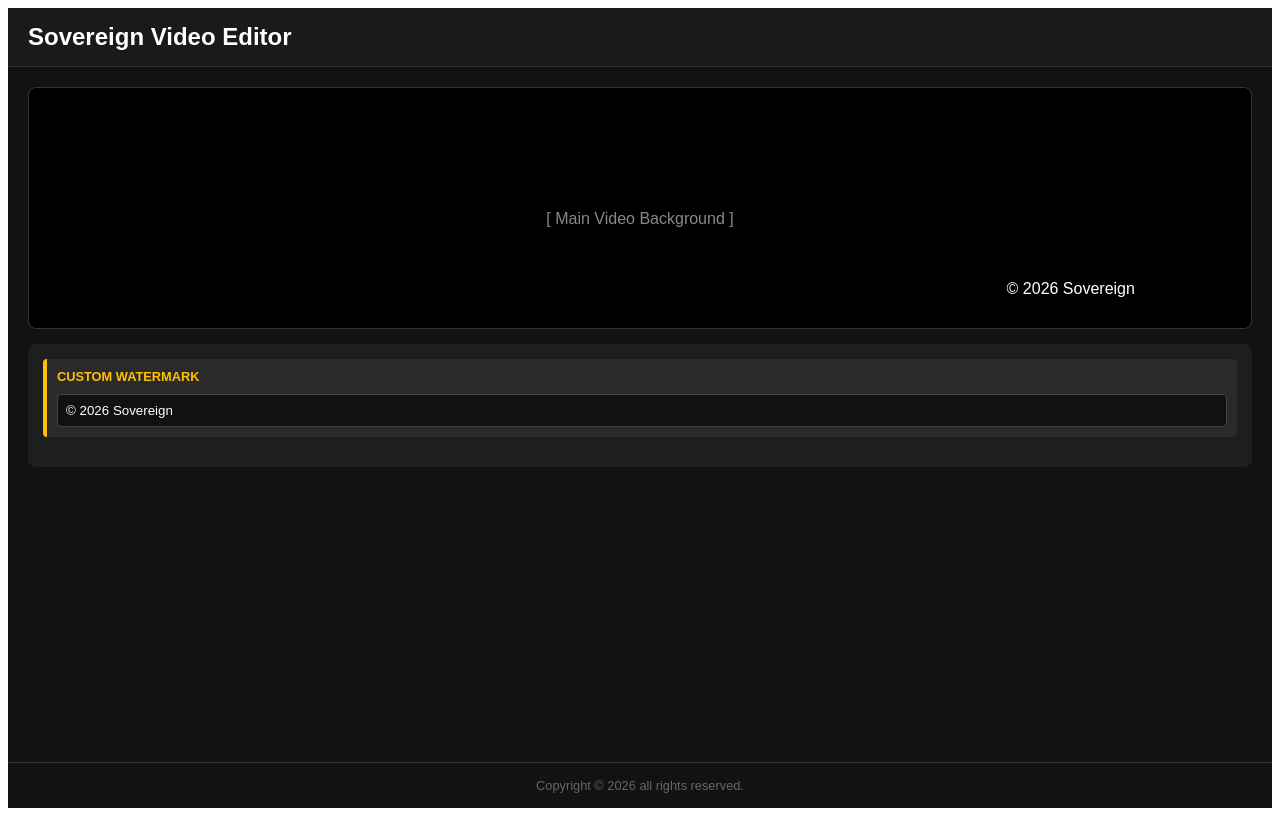
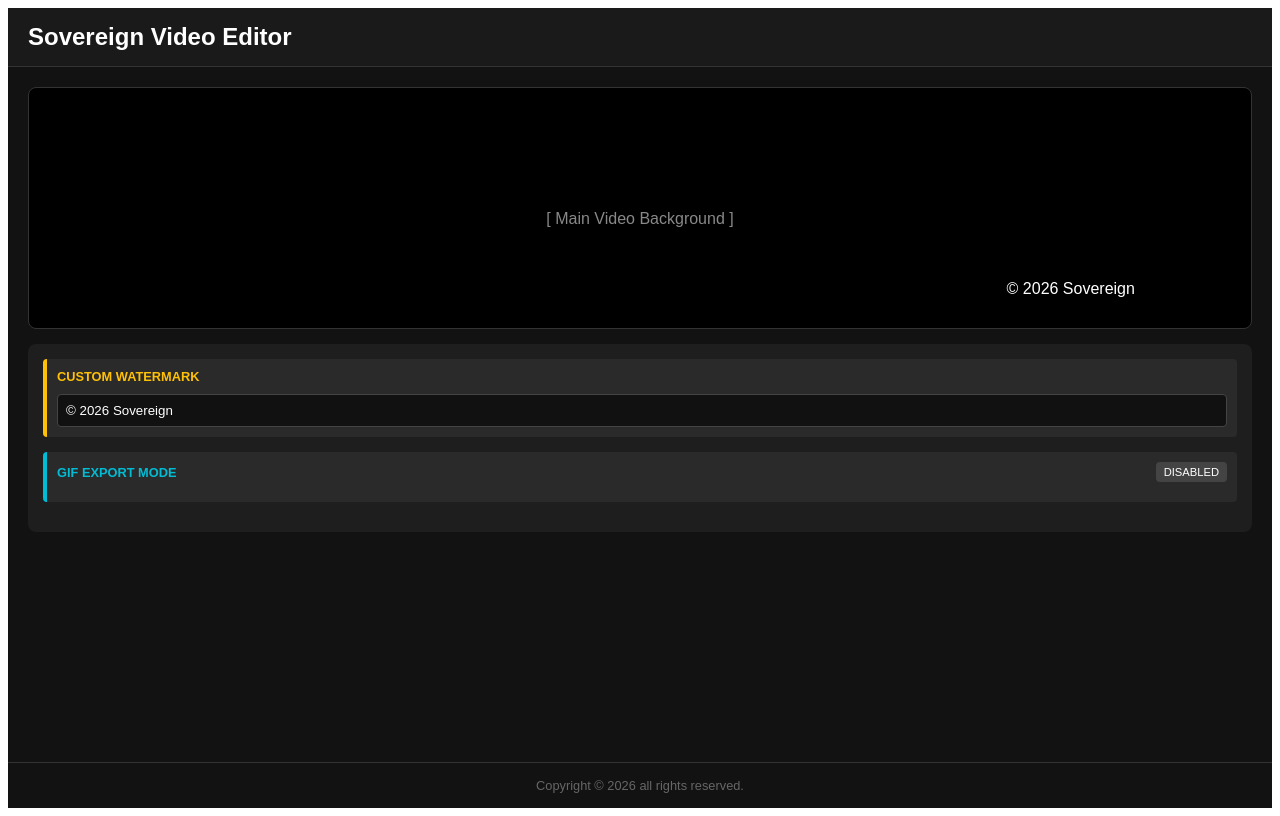
Before and after one commit to xNoOnex/Sovereign-Video-Editor, a React (Vite) app: page / in a window 1280 px wide. Built offline with nearby package versions, Linux system fonts and the light colour scheme.

Commit message:
feat: Add high-tier GIF export UI panel

```diff
--- a/src/Editor.jsx
+++ b/src/Editor.jsx
@@ -3,11 +3,12 @@ import React, { useState } from 'react';
 export default function Editor() {
   const [timeline, setTimeline] = useState({
     mainVideo: { volume: 1.0 },
-    watermark: { active: true, text: '© 2026 Sovereign', x: 80, y: 80 }
+    watermark: { active: true, text: '© 2026 Sovereign', x: 80, y: 80 },
+    gifExport: { active: false, start: 0, end: 5 } // New GIF state
   });
 
   return (
-    <div style={{ display: 'flex', flexDirection: 'column', gap: '15px', height: '100%' }}>
+    <div style={{ display: 'flex', flexDirection: 'column', gap: '15px', height: '100%', paddingBottom: '20px' }}>
 
       {/* Real-time Preview Area */}
       <div style={{ height: '30vh', backgroundColor: '#000', borderRadius: '8px', position: 'relative', border: '1px solid #333' }}>
@@ -21,18 +22,53 @@ export default function Editor() {
         )}
       </div>
 
-      <div style={{ backgroundColor: '#1e1e1e', padding: '15px', borderRadius: '8px', flex: 1 }}>
+      <div style={{ backgroundColor: '#1e1e1e', padding: '15px', borderRadius: '8px', flex: 1, overflowY: 'auto' }}>
+
+        {/* Custom Watermark Panel */}
         <div style={{ marginBottom: '15px', padding: '10px', backgroundColor: '#2a2a2a', borderLeft: '4px solid #FFC107', borderRadius: '4px' }}>
           <div style={{ fontSize: '0.8rem', color: '#FFC107', marginBottom: '10px', fontWeight: 'bold' }}>CUSTOM WATERMARK</div>
-          <div style={{ display: 'flex', gap: '10px', alignItems: 'center' }}>
-            <input
-              type="text"
-              value={timeline.watermark.text}
-              onChange={(e) => setTimeline(prev => ({ ...prev, watermark: { ...prev.watermark, text: e.target.value } }))}
-              style={{ flex: 1, padding: '8px', backgroundColor: '#111', color: '#fff', border: '1px solid #444', borderRadius: '4px' }}
-            />
+          <input
+            type="text"
+            value={timeline.watermark.text}
+            onChange={(e) => setTimeline(prev => ({ ...prev, watermark: { ...prev.watermark, text: e.target.value } }))}
+            style={{ width: '100%', padding: '8px', backgroundColor: '#111', color: '#fff', border: '1px solid #444', borderRadius: '4px', boxSizing: 'border-box' }}
+          />
+        </div>
+
+        {/* High-Fidelity GIF Creator Panel */}
+        <div style={{ marginBottom: '15px', padding: '10px', backgroundColor: '#2a2a2a', borderLeft: '4px solid #00BCD4', borderRadius: '4px' }}>
+          <div style={{ display: 'flex', justifyContent: 'space-between', alignItems: 'center', marginBottom: '10px' }}>
+            <div style={{ fontSize: '0.8rem', color: '#00BCD4', fontWeight: 'bold' }}>GIF EXPORT MODE</div>
+            <button
+              onClick={() => setTimeline(prev => ({ ...prev, gifExport: { ...prev.gifExport, active: !prev.gifExport.active } }))}
+              style={{ padding: '4px 8px', backgroundColor: timeline.gifExport.active ? '#00BCD4' : '#444', color: 'white', border: 'none', borderRadius: '4px', fontSize: '0.7rem' }}
+            >
+              {timeline.gifExport.active ? 'ENABLED' : 'DISABLED'}
+            </button>
           </div>
+
+          {timeline.gifExport.active && (
+            <div style={{ display: 'flex', gap: '10px', marginTop: '10px' }}>
+              <div style={{ flex: 1 }}>
+                <label style={{ fontSize: '0.7rem', color: '#aaa' }}>Start (sec)</label>
+                <input
+                  type="number" min="0" step="0.1" value={timeline.gifExport.start}
+                  onChange={(e) => setTimeline(prev => ({ ...prev, gifExport: { ...prev.gifExport, start: parseFloat(e.target.value) } }))}
+                  style={{ width: '100%', padding: '8px', backgroundColor: '#111', color: '#fff', border: '1px solid #444', borderRadius: '4px', boxSizing: 'border-box' }}
+                />
+              </div>
+              <div style={{ flex: 1 }}>
+                <label style={{ fontSize: '0.7rem', color: '#aaa' }}>End (sec)</label>
+                <input
+                  type="number" min="0" step="0.1" value={timeline.gifExport.end}
+                  onChange={(e) => setTimeline(prev => ({ ...prev, gifExport: { ...prev.gifExport, end: parseFloat(e.target.value) } }))}
+                  style={{ width: '100%', padding: '8px', backgroundColor: '#111', color: '#fff', border: '1px solid #444', borderRadius: '4px', boxSizing: 'border-box' }}
+                />
+              </div>
+            </div>
+          )}
         </div>
+
       </div>
     </div>
   );
```
